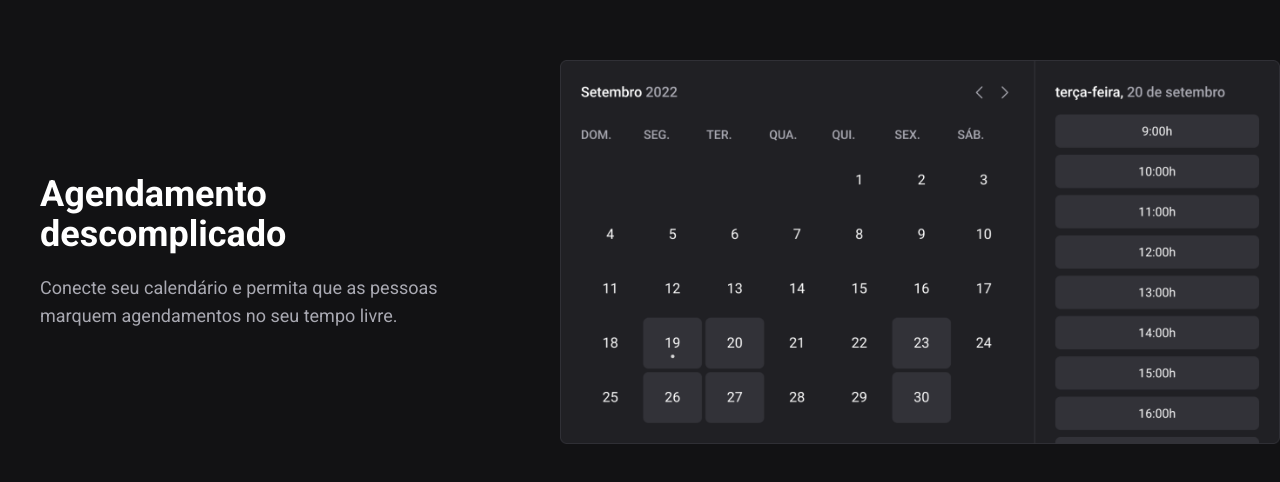
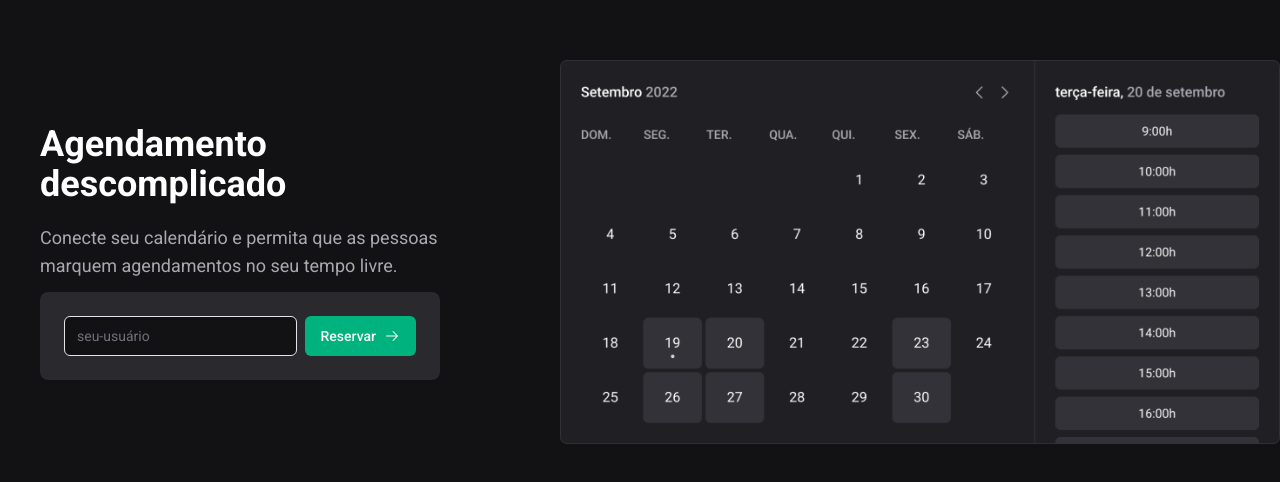
Before and after one commit to Mariano1994/ignite-call, a Next.js app: page / in a window 1280 px wide. Shown: the part 148-630 px from the top of the page. Built offline with nearby package versions, Linux system fonts and the light colour scheme; a web font is replaced by a local one.

Commit message:
created claim-user-form

```diff
--- /dev/null
+++ b/app/components/claim-user-name-form.tsx
@@ -0,0 +1,27 @@
+"use client";
+import { Button } from "@/components/ui/button";
+import { Card, CardContent } from "@/components/ui/card";
+import { Input } from "@/components/ui/input";
+import { ArrowRight } from "@phosphor-icons/react";
+
+function ClaimUserNameForm() {
+  return (
+    <Card className="bg-gray-700 border-none flex">
+      <CardContent className="flex flex-1 mt-6">
+        <form className="flex gap-2 flex-1">
+          <Input
+            prefix="ignite.com/"
+            placeholder="seu-usuário"
+            className="bg-gray-900 text-white"
+          />
+          <Button className="bg-green-300 hover:bg-brightness-50">
+            Reservar
+            <ArrowRight />
+          </Button>
+        </form>
+      </CardContent>
+    </Card>
+  );
+}
+
+export default ClaimUserNameForm;
--- a/app/layout.tsx
+++ b/app/layout.tsx
@@ -3,7 +3,7 @@
 import { robotoFont } from "./ui/fonts";
 
 export const metadata: Metadata = {
-  title: "Create Next App",
+  title: "Ignite - Call",
   description: "Generated by create next app",
 };
 
--- a/app/pages/home-page.tsx
+++ b/app/pages/home-page.tsx
@@ -1,5 +1,6 @@
 import Image from "next/image";
 import previewImage from "../assets/appPreview.png";
+import ClaimUserNameForm from "../components/claim-user-name-form";
 function HomePage() {
   return (
     <div className="min-h-[100vh] flex items-center justify-center gap-20 ml-auto mr-0 ">
@@ -9,6 +10,7 @@
           Conecte seu calendário e permita que as pessoas marquem agendamentos
           no seu tempo livre.
         </p>
+        <ClaimUserNameForm />
       </div>
       <div>
         <Image
--- /dev/null
+++ b/components/ui/card.tsx
@@ -0,0 +1,86 @@
+import * as React from "react";
+
+import { cn } from "@/lib/utils";
+
+const Card = React.forwardRef<
+  HTMLDivElement,
+  React.HTMLAttributes<HTMLDivElement>
+>(({ className, ...props }, ref) => (
+  <div
+    ref={ref}
+    className={cn(
+      "rounded-lg border bg-card text-card-foreground shadow-sm",
+      className
+    )}
+    {...props}
+  />
+));
+Card.displayName = "Card";
+
+const CardHeader = React.forwardRef<
+  HTMLDivElement,
+  React.HTMLAttributes<HTMLDivElement>
+>(({ className, ...props }, ref) => (
+  <div
+    ref={ref}
+    className={cn("flex flex-col space-y-1.5 p-6", className)}
+    {...props}
+  />
+));
+CardHeader.displayName = "CardHeader";
+
+const CardTitle = React.forwardRef<
+  HTMLDivElement,
+  React.HTMLAttributes<HTMLDivElement>
+>(({ className, ...props }, ref) => (
+  <div
+    ref={ref}
+    className={cn(
+      "text-2xl font-semibold leading-none tracking-tight",
+      className
+    )}
+    {...props}
+  />
+));
+CardTitle.displayName = "CardTitle";
+
+const CardDescription = React.forwardRef<
+  HTMLDivElement,
+  React.HTMLAttributes<HTMLDivElement>
+>(({ className, ...props }, ref) => (
+  <div
+    ref={ref}
+    className={cn("text-sm text-muted-foreground", className)}
+    {...props}
+  />
+));
+CardDescription.displayName = "CardDescription";
+
+const CardContent = React.forwardRef<
+  HTMLDivElement,
+  React.HTMLAttributes<HTMLDivElement>
+>(({ className, ...props }, ref) => (
+  <div ref={ref} className={cn("p-6 pt-0", className)} {...props} />
+));
+CardContent.displayName = "CardContent";
+
+const CardFooter = React.forwardRef<
+  HTMLDivElement,
+  React.HTMLAttributes<HTMLDivElement>
+>(({ className, ...props }, ref) => (
+  <div
+    ref={ref}
+    className={cn("flex items-center p-6 pt-0", className)}
+    {...props}
+  />
+));
+CardFooter.displayName = "CardFooter";
+
+export {
+  Card,
+  CardHeader,
+  CardFooter,
+  CardTitle,
+  CardDescription,
+  CardContent,
+};
--- /dev/null
+++ b/components/ui/input.tsx
@@ -0,0 +1,22 @@
+import * as React from "react"
+
+import { cn } from "@/lib/utils"
+
+const Input = React.forwardRef<HTMLInputElement, React.ComponentProps<"input">>(
+  ({ className, type, ...props }, ref) => {
+    return (
+      <input
+        type={type}
+        className={cn(
+          "flex h-10 w-full rounded-md border border-input bg-background px-3 py-2 text-base ring-offset-background file:border-0 file:bg-transparent file:text-sm file:font-medium file:text-foreground placeholder:text-muted-foreground focus-visible:outline-none focus-visible:ring-2 focus-visible:ring-ring focus-visible:ring-offset-2 disabled:cursor-not-allowed disabled:opacity-50 md:text-sm",
+          className
+        )}
+        ref={ref}
+        {...props}
+      />
+    )
+  }
+)
+Input.displayName = "Input"
+
+export { Input }
--- a/package.json
+++ b/package.json
@@ -9,6 +9,7 @@
     "lint": "next lint"
   },
   "dependencies": {
+    "@phosphor-icons/react": "^2.1.7",
     "@radix-ui/react-slot": "^1.1.1",
     "class-variance-authority": "^0.7.1",
     "clsx": "^2.1.1",
```
Also changed, not shown: 1 other file (tests, documents, lock files or other folders).
